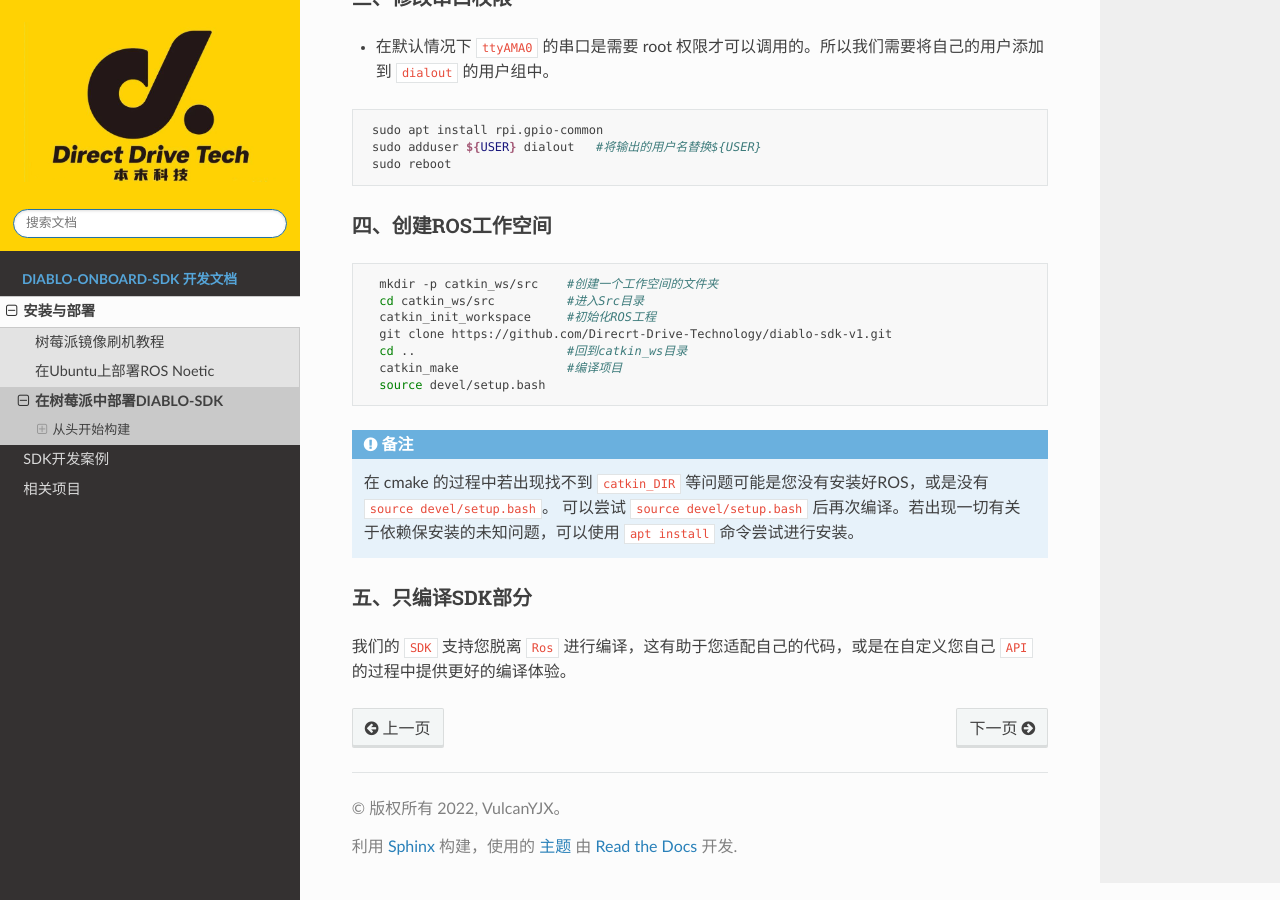
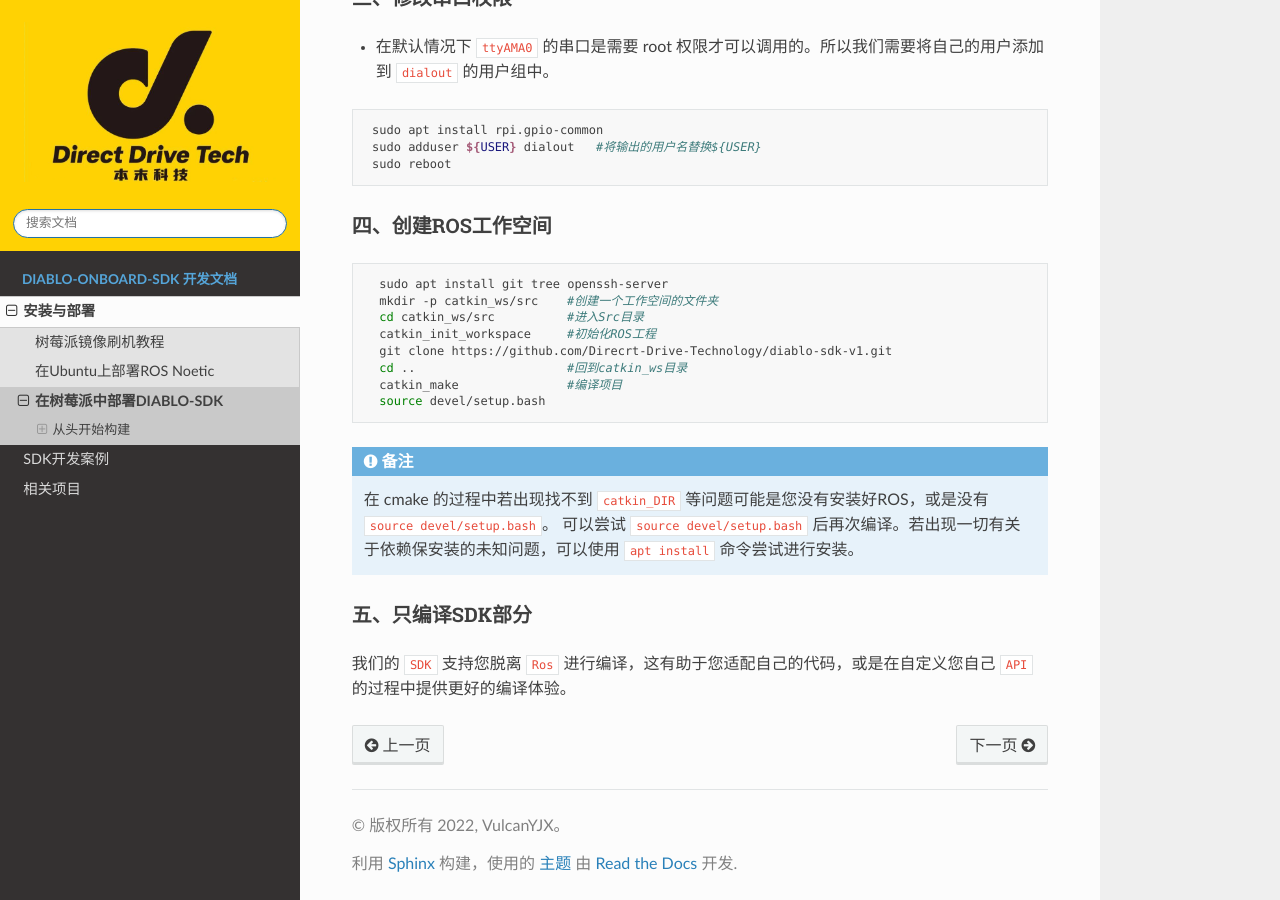
Before and after one commit to DDTRobot/diablo-sdk-docs, a Sphinx documentation site: the page built from source/pages/Installation/Installing-SDK-On-Pi.md, in a window 1280 px wide and 900 px high, scrolled down 1665 px. Built offline with Sphinx 7.4.7 and the Read the Docs theme 2.0.0, drawn with Linux system fonts in a browser that asks for light colours.

Commit message:
Update Installing-SDK-On-Pi.md

````diff
--- a/source/pages/Installation/Installing-SDK-On-Pi.md
+++ b/source/pages/Installation/Installing-SDK-On-Pi.md
@@ -72,6 +72,7 @@
 ### 四、创建ROS工作空间
 
 ```bash
+  sudo apt install git tree openssh-server
   mkdir -p catkin_ws/src    #创建一个工作空间的文件夹
   cd catkin_ws/src          #进入Src目录
   catkin_init_workspace     #初始化ROS工程
````
